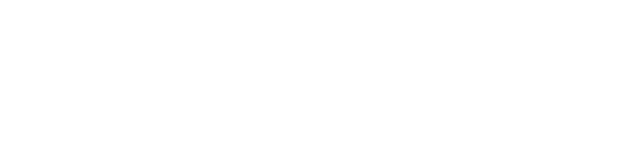
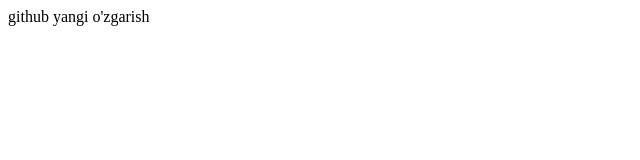
Before and after one commit to Muminniyoz/oddiy-sayt, a plain HTML site: page index.html in a window 1280 px wide. Shown: the whole page, without its empty margins (0-640 px from the left). Drawn offline with Linux system fonts and the light colour scheme.

Commit message:
yangi o'zgarish

```diff
--- a/index.html
+++ b/index.html
@@ -7,6 +7,7 @@
     <title>Document</title>
 </head>
 <body>
+    github yangi o'zgarish
 
 </body>
 </html>
```
